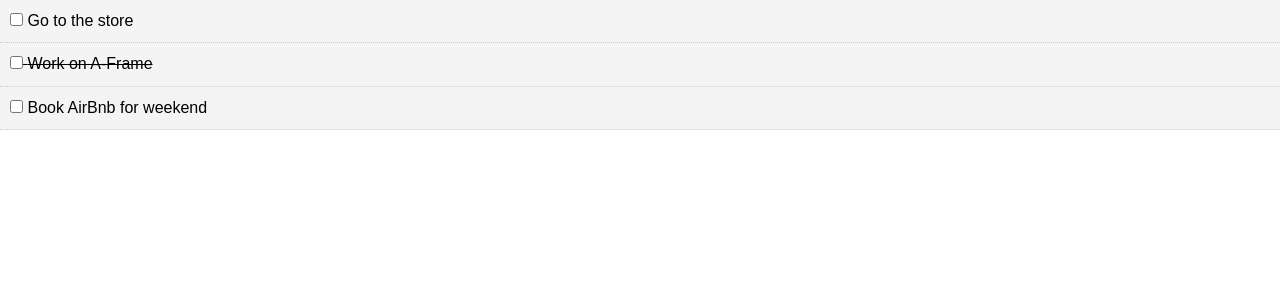
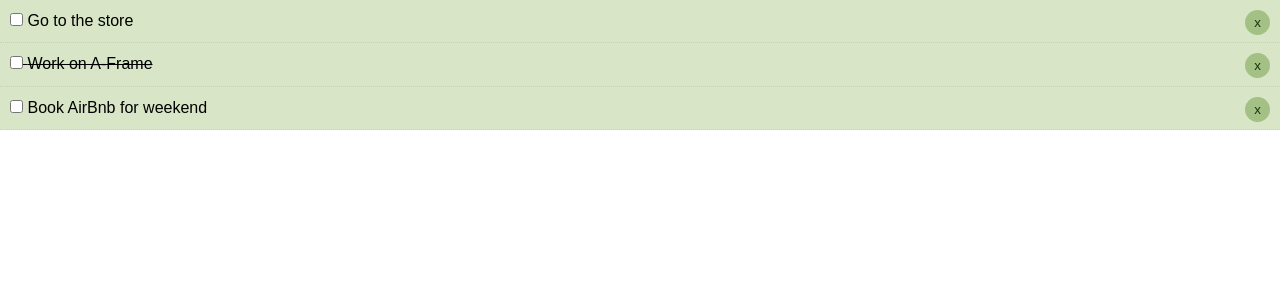
Before and after one commit to jubilantdeenie/todo-app, a React (Create React App) app: page / in a window 1280 px wide. Shown: the top 300 px of the page. Built offline with nearby package versions, Linux system fonts and the light colour scheme.

Commit message:
add delTodo

```diff
--- a/src/App.js
+++ b/src/App.js
@@ -24,6 +24,7 @@
     ]
   }
 
+  // Toggle Complete
   markComplete = (id) => {
     this.setState({ todos: this.state.todos.map(todo => {
       if(todo.id === id) {
@@ -33,11 +34,19 @@
     }) });
   }
 
+  // Delete Todo
+  delTodo = (id) => {
+    this.setState({ todos: [...this.state.todos.filter(todo => todo.id
+      !== id)] });
+  }
+
+
   render() {
     return (
       <div className="App">
         <Todos todos={this.state.todos}
-        markComplete={this.markComplete}/>
+        markComplete={this.markComplete}
+        delTodo={this.delTodo} />
       </div>
     );
   }
--- a/src/components/TodoItem.js
+++ b/src/components/TodoItem.js
@@ -4,7 +4,7 @@
 export class TodoItem extends Component {
     getStyle = () => {
         return {
-            background: '#f4f4f4f4',
+            background: '#d8e5c6',
             padding: '10px',
             borderBottom: '1px #ccc dotted',
             textDecoration: this.props.todo.completed ?
@@ -18,8 +18,10 @@
             <div style={ this.getStyle()}>
             <p>
                 <input type="checkbox" onChange={this.props.markComplete.bind
-                (this, id)}/> {' '}
+                (this, id)} /> {' '}
                 { title }
+                <button onClick={this.props.delTodo.bind(this, id)}
+                style={btnStyle}>x</button>
                 </p>
             </div>
         )
@@ -31,4 +33,14 @@
     todos: PropTypes.object.isRequired
 }
 
+const btnStyle = {
+    background: '#a3c185',
+    color: '#1a320f',
+    border: 'none',
+    padding: '5px 9px',
+    borderRadius: '50%',
+    cursor: 'pointer',
+    float: 'right'
+}
+
 export default TodoItem
--- a/src/components/Todos.js
+++ b/src/components/Todos.js
@@ -6,7 +6,8 @@
     render() {
     return this.props.todos.map((todo) => (
         <TodoItem key= {todo.id} todo={todo}
-        markComplete={this.props.markComplete} />
+        markComplete={this.props.markComplete}
+        delTodo={this.props.delTodo} />
         ));
     }
 }
```
